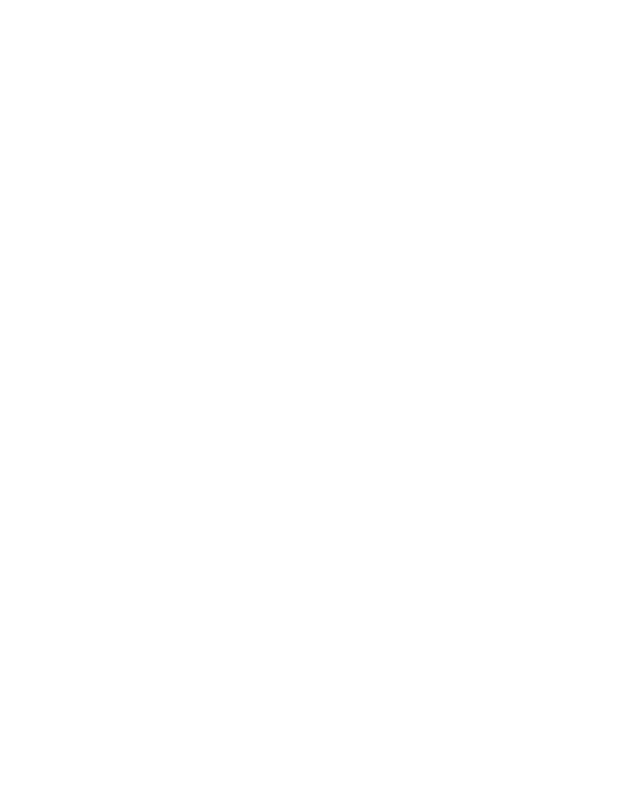
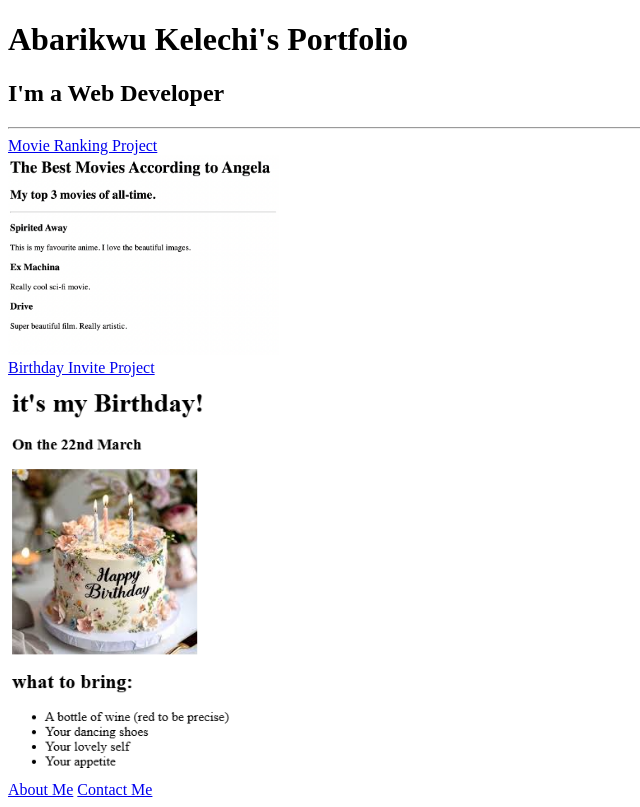
Before and after one commit to abarikwukelechi555-blip/https-portfolio, a plain HTML site: page index.html in a window 1280 px wide. Shown: the whole page, without its empty margins (0-640 px from the left). Drawn offline with Linux system fonts and the light colour scheme.

Commit message:
Update index.html

```diff
--- a/index.html
+++ b/index.html
@@ -1,3 +1,26 @@
+<!DOCTYPE html>
+<html lang="en">
+ <head>
+    <meta charset="UTF-8">
+    <meta name="viewport" content="width=device-width, initial-scale=1.0">
+    <title>Sample Project</title>
+ </head>
+ <body>
+    <h1>Abarikwu Kelechi's Portfolio</h1>
+    <h2>I'm a Web Developer</h2>
+    <hr />
+    <a href="./public/movie-ranking.html">Movie Ranking Project</a>
+    <br />
+    <img src="./assets/images/movie-ranking.png" height="200" alt="Movie Ranking Project Preview">
+    <br />
+    <a href="./public/birthday-invite.html">Birthday Invite Project</a>
+    <br />
+    <img src="./assets/images/birthday sample.png" height="400" alt="Birthday Invite Project Preview">
+    <br />
+    <a href="./public/about.html">About Me</a>
+    <a href="./public/contact.html">Contact Me</a>
+ </body>
+</html>
 <!-- TODO 1: Create the HTML Boilerplate -->
 
 <!-- TODO 2: Add Your previous projects' HTML into the public folder -->
```
